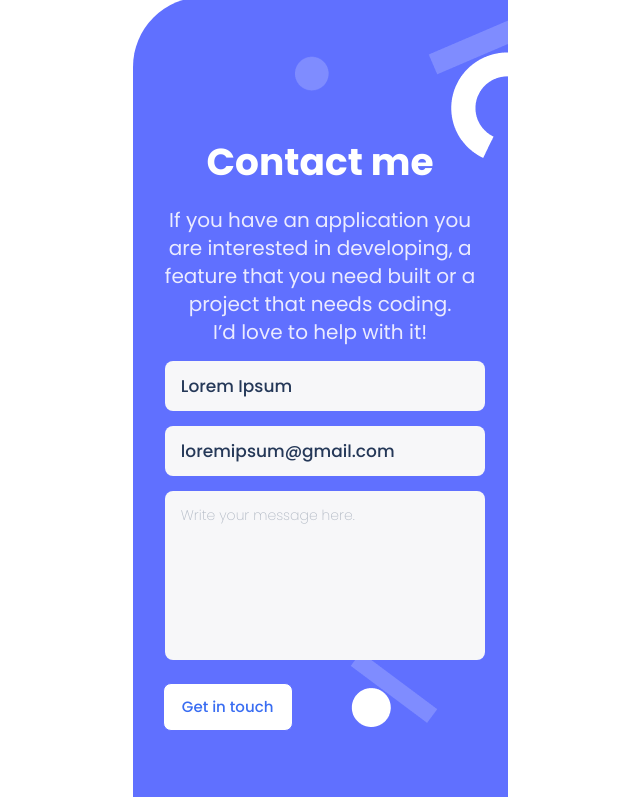
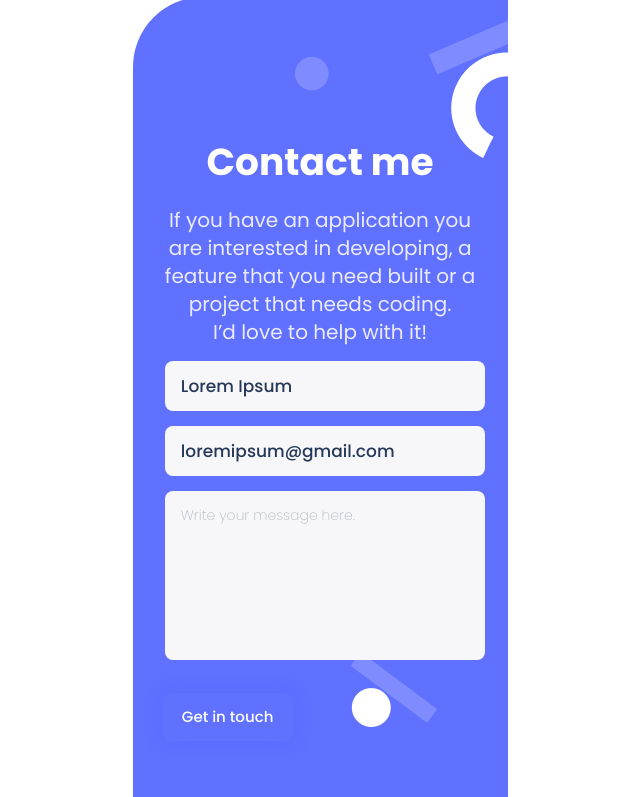
Before and after one commit to sadat-Ramin/My-Portfolio, a website: page index.html in a window 1280 px wide. In both pictures the pointer is over the button "Get in touch". Shown: the part 4588-5385 px from the top of the page, without its empty margins (322-962 px from the left). Drawn offline with Linux system fonts and the light colour scheme.

Commit message:
remodify style.css for linters

```diff
--- a/styles.css
+++ b/styles.css
@@ -684,11 +684,10 @@ ul li.skill2 {
   font-size: 15px;
   transition: 0.2s;
   font-family: "Poppins", sans-serif;
-  margin-left: 8%;
-  margin: 6%  8%;
+  margin: 6% 8%;
 }
 
-.btn-get:hover {
+.btn-get1:hover {
   cursor: pointer;
   background-color: #6070ff;
   box-shadow: 0 0 19px rgba(64, 83, 252, 0.24);
```
